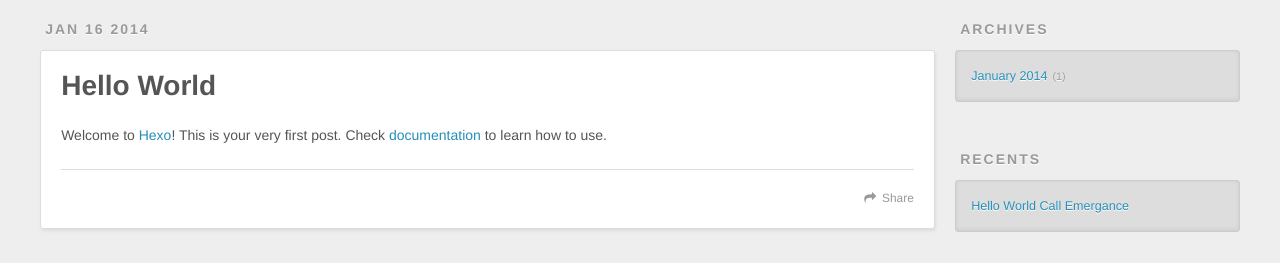
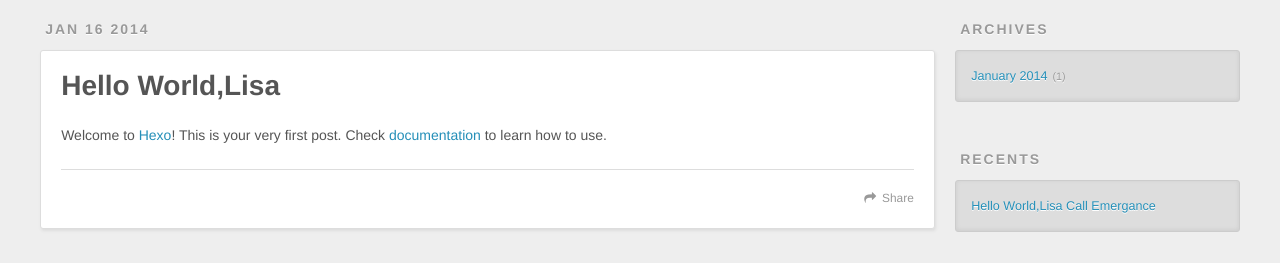
Before and after one commit to iKevinHan/iKevinHan.github.io, a plain HTML site: page index.html in a window 1280 px wide. Shown: the part 329-592 px from the top of the page. Drawn offline with nearby package versions, Linux system fonts and the light colour scheme.

Commit message:
Init lisa branch.

```diff
--- a/index.html
+++ b/index.html
@@ -73,7 +73,7 @@
 
 
     <h1 itemprop="name">
-      <a class="article-title" href="/2014/01/16/hello-world/">Hello World</a>
+      <a class="article-title" href="/2014/01/16/hello-world/">Hello World,Lisa</a>
     </h1>
 
 
@@ -123,7 +123,7 @@
       <ul>
 
           <li>
-            <a href="/2014/01/16/hello-world/">Hello World</a>
+            <a href="/2014/01/16/hello-world/">Hello World,Lisa</a>
             <a href=tel:112>Call Emergance</a>
           </li>
 
```
Also changed, not shown: 1 other file.
